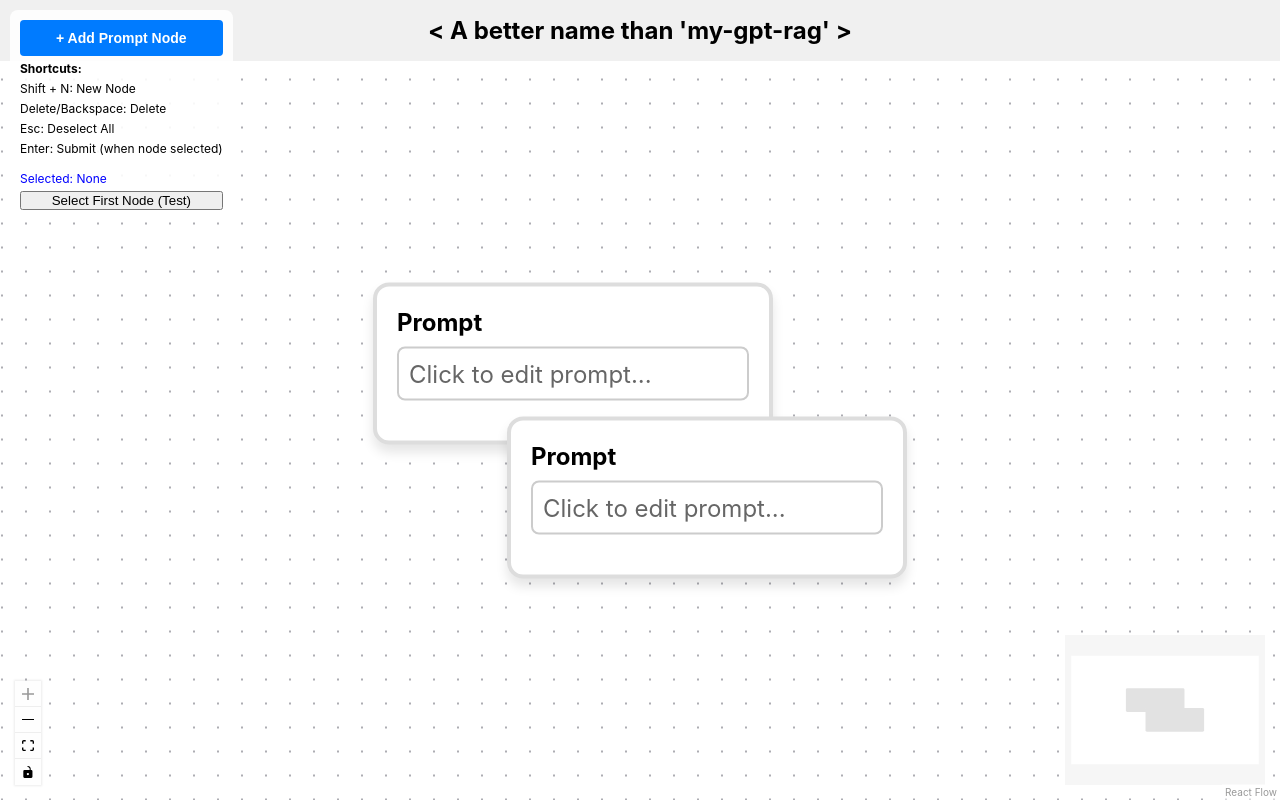
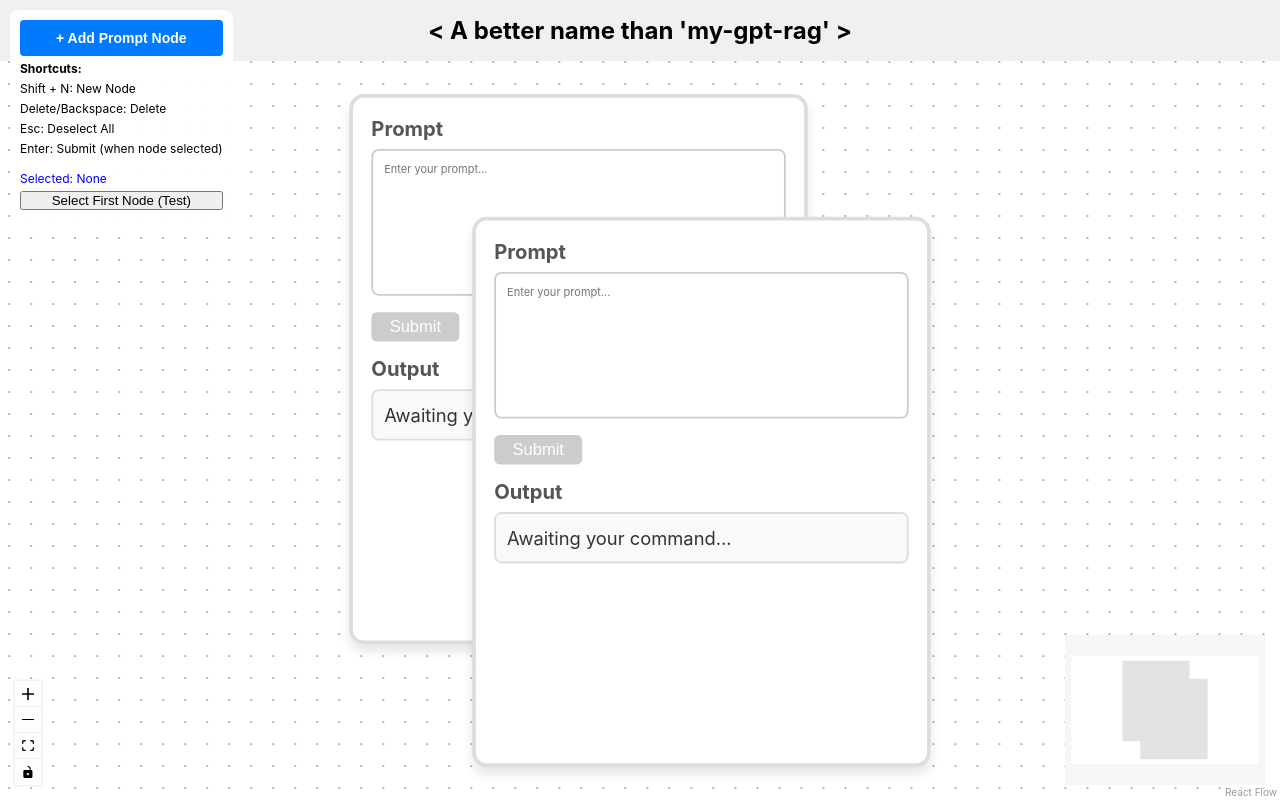
Before and after one commit to rzhen3/my-gpt-rag, a React app in the folder frontend/: page / in a window 1280 px wide. Built offline with nearby package versions, Linux system fonts and the light colour scheme; the HTML template or start-up script is replaced by a standard one.

Commit message:
simplify design of PromptNode component

```diff
--- a/frontend/src/components/PromptNode.css
+++ b/frontend/src/components/PromptNode.css
@@ -3,9 +3,12 @@
     border: 2px solid #ddd;
     border-radius: 8px;
     padding: 10px;
-    min-width: 200px;
+    width: 250px;
+    height: 300px;
     box-shadow: 0 4px 6px rgba(0, 0, 0, 0.1);
     position: relative;
+    display: flex;
+    flex-direction: column;
 }
 /* selection highlight */
 .prompt-node.selected {
@@ -20,82 +23,110 @@
 }
 
 /* show handles on hover */
-.prmopt-node:hover .react-flow__handle {
+.prompt-node:hover .react-flow__handle {
     opacity: 1;
 }
 
 .prompt-node label {
     display: block;
     font-weight: bold;
-    margin-bottom: 5px;
-    font-size: 12px;
+    margin-bottom: 4px;
+    font-size: 11px;
+    color: #555;
 }
 
-.prompt-node input {
+.prompt-input {
     width: 100%;
-    padding: 5px;
+    height: 80px;
+    padding: 6px;
     border: 1px solid #ccc;
     border-radius: 4px;
-    font-size: 8px;
+    font-size: 6px;
+    font-family: inherit;
+    resize: none;
+    box-sizing: border-box;
+    overflow-y: auto;
 }
 
-.prompt-node button {
-    margin-top: 10px;
-    padding: 5px 10px;
+.prompt-input:focus {
+    outline: none;
+    border-color: #007bff;
+}
+
+/* Custom scrollbar for input */
+.prompt-input::-webkit-scrollbar {
+    width: 6px;
+}
+
+.prompt-input::-webkit-scrollbar-track {
+    background: #f1f1f1;
+    border-radius: 3px;
+}
+
+.prompt-input::-webkit-scrollbar-thumb {
+    background: #888;
+    border-radius: 3px;
+}
+
+.prompt-input::-webkit-scrollbar-thumb:hover {
+    background: #555;
+}
+
+/* Submit button*/
+.submit-button {
+    padding: 3px 10px;
     background: #007bff;
     color: white;
     border: none;
-    border-radius: 4px;
+    border-radius: 3px;
     cursor: pointer;
-    font-size: 12px;
+    font-size: 9px;
+    align-self: flex-start;
+    transition: background 0.2s;
+    margin-bottom: 8px
 }
 
-.prompt-node button:hover {
+.submit-button:hover:not(:disabled) {
     background: #0056b3;
 }
 
-.prompt-node p {
-    margin-top: 5px;
-    font-size: 11px;
-    color: #666;
+.submit-button:disabled {
+    background: #ccc;
+    cursor: not-allowed;
 }
 
-/* Display area for submitted text */
-.text-display-area {
-    margin-top: 15px;
-    padding-top: 10px;
-    border-top: 1px solid #eee;
-    padding: 10px;
+.prompt-output {
+    flex: 1;
+    width: 100%;
+    padding: 6px;
     background-color: #f8f9fa;
+    border: 1px solid #ddd;
     border-radius: 4px;
-    font-size: 8px;
-    line-height: 1.5;
+    font-size: 10px;
+    line-height: 1.4;
     color: #333;
-    max-width: 200px;   /* constant width of text*/
+    overflow-y: auto;
+    word-wrap: break-word;
     word-break: break-word;
-    word-wrap: break-word;
-    white-space: pre-wrap; /* Preserves line breaks and spaces */
+    white-space: pre-wrap;
+    box-sizing: border-box;
 }
 
-/* Hide handles by default */
-.prompt-node .react-flow__handle {
-    opacity: 0;
-    transition: opacity 0.2s;
+/* Custom scrollbar for output */
+.prompt-output::-webkit-scrollbar {
+    width: 6px;
 }
 
-.prompt-preview {
-    width: 100%;
-    padding: 5px;
-    border: 1px solid #ccc;
-    border-radius: 4px;
-    font-size: 12px;
-    margin-bottom: 10px;
-    min-height: 24px;
-    cursor: text;
-    color: #666;
+.prompt-output::-webkit-scrollbar-track {
+    background: #f1f1f1;
+    border-radius: 3px;
 }
 
-.prompt-preview:hover {
-    border-color: #999;
-    background-color: #f9f9f9;
+.prompt-output::-webkit-scrollbar-thumb {
+    background: #888;
+    border-radius: 3px;
 }
+
+.prompt-output::-webkit-scrollbar-thumb:hover {
+    background: #555;
+}
--- a/frontend/src/components/PromptNode.tsx
+++ b/frontend/src/components/PromptNode.tsx
@@ -3,7 +3,7 @@ import {
     Position,
     type NodeProps
 } from '@xyflow/react'
-import { useState, useCallback, useRef, useEffect } from 'react';
+import { useState, useCallback } from 'react';
 
 import './PromptNode.css';
 import {executeNode} from '../api/client';
@@ -12,16 +12,15 @@ import {executeNode} from '../api/client';
 function PromptNode({ id, selected} : NodeProps) {
 
     const [inputValue, setInputValue] = useState('');
-    const [displayedPrompt, setDisplayedPrompt] = useState('')
-    const [isEditing, setIsEditing] = useState(false);
-    const [responseText, setResponseText] = useState('')
+    const [responseText, setResponseText] = useState('');
+    const [isLoading, setIsLoading] = useState(false);
 
-    const inputRef = useRef<HTMLInputElement>(null);
+    const handleSubmit = useCallback(async () => {
 
-    const doSomething = useCallback(async () => {
+        if (!inputValue.trim()) return; // don't submit if empty
+
         console.log('pressed submit');
-            setDisplayedPrompt(inputValue);
-            setIsEditing(false);
+        setIsLoading(true);
         setResponseText('Loading...');
 
         // send prompt to whatever LLM
@@ -41,74 +40,35 @@ function PromptNode({ id, selected} : NodeProps) {
         // display response
     }, [inputValue, id]);
 
-
-    // focus input when entering edit mode
-    useEffect(() => {
-        if(isEditing && inputRef.current){
-            inputRef.current.focus();
-        }
-    }, [isEditing]);
-
     return (
         <div className = {`prompt-node ${selected ? 'selected': ''}`}>
             <div>
                 <label htmlFor={`prompt-input-${id}`}>Prompt</label>
-                {isEditing ? (
-                    <input
-                        id={`prompt-input-${id}`}
-                        name={`prompt-${id}`}
-                        ref={inputRef}
-                        className="nodrag"
+                <textarea
+                    id = {`prompt-input-${id}`}
+                    className = "nodrag prompt-input"
                     value={inputValue}
-                        onChange={(e) => setInputValue(e.target.value)}
-                        onBlur={() => setIsEditing(false)}
-                        onKeyDown={(e) => {
-                            if (e.key === 'Enter' && !e.ctrlKey) {
-                                e.preventDefault();
-                                doSomething();
-                            }
-                            if (e.key === 'Escape') {
-                                setIsEditing(false);
-                            }
-                        }}
+                    onChange={(e)=>setInputValue(e.target.value)}
+                    placeholder="Enter your prompt..."
                 />
-                ) : (
+                <button
+                    onClick={handleSubmit}
+                    className="nodrag submit-button"
+                    disabled={!inputValue.trim() || isLoading}
+                >
+                    Submit
+                </button>
+
+                <label htmlFor={`prompt-output-${id}`}>Output</label>
                 <div
-                        className="prompt-preview"
-                        onClick={(e) => {
-                            // only enter edit mode on single click without shift
-                            if(!e.ctrlKey){
-                                setIsEditing(true);
-                            }
-                        }}
+                    id={`prompt-output-${id}`}
+                    className="prompt-output"
                 >
-                        {inputValue || 'Click to edit prompt...'}
+                    {responseText || 'Awaiting your command...'}
                 </div>
-                )}
+
                 <Handle type='source' position={Position.Top} id = 'output' style = {{opacity: 0 }}/>
                 <Handle type='target' position = {Position.Bottom} id = 'input' style = {{ opacity: 0}} />
-
-                {isEditing ? (
-                    <button onClick={doSomething} className="nodrag">
-                        Submit
-                    </button>
-                ) : displayedPrompt && (
-                    <>
-                        <div className="text-display-area">
-                            {displayedPrompt}
-                        </div>
-                        {
-                            responseText && (
-                                <div className="text-display-area"
-                                    style={{marginTop: '10px', backgroundColor: '#e8f5e9'}}>
-                                        <strong>Response:</strong> {responseText}
-                                </div>
-                            )
-                        }
-                    </>
-
-                )}
-
             </div>
         </div>
     );
```
Lines whose indentation alone changed are shown as unchanged.
